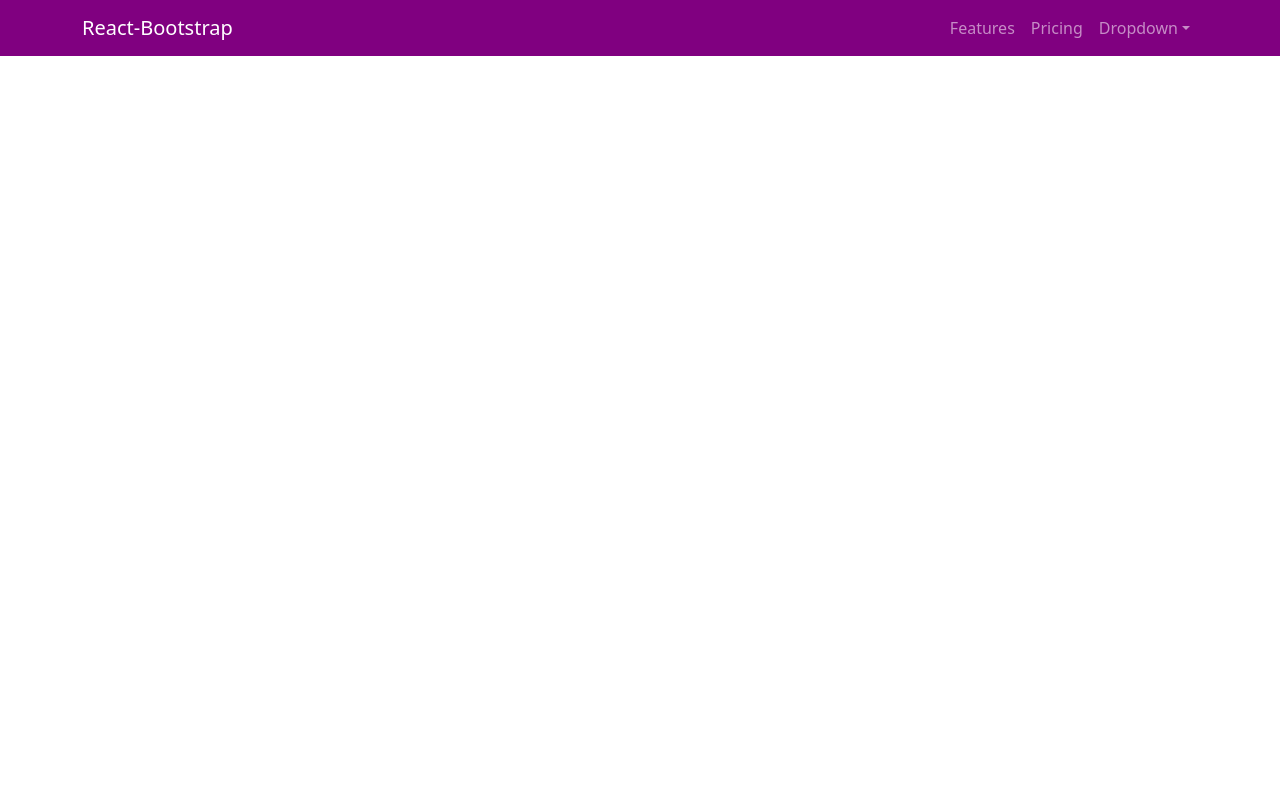
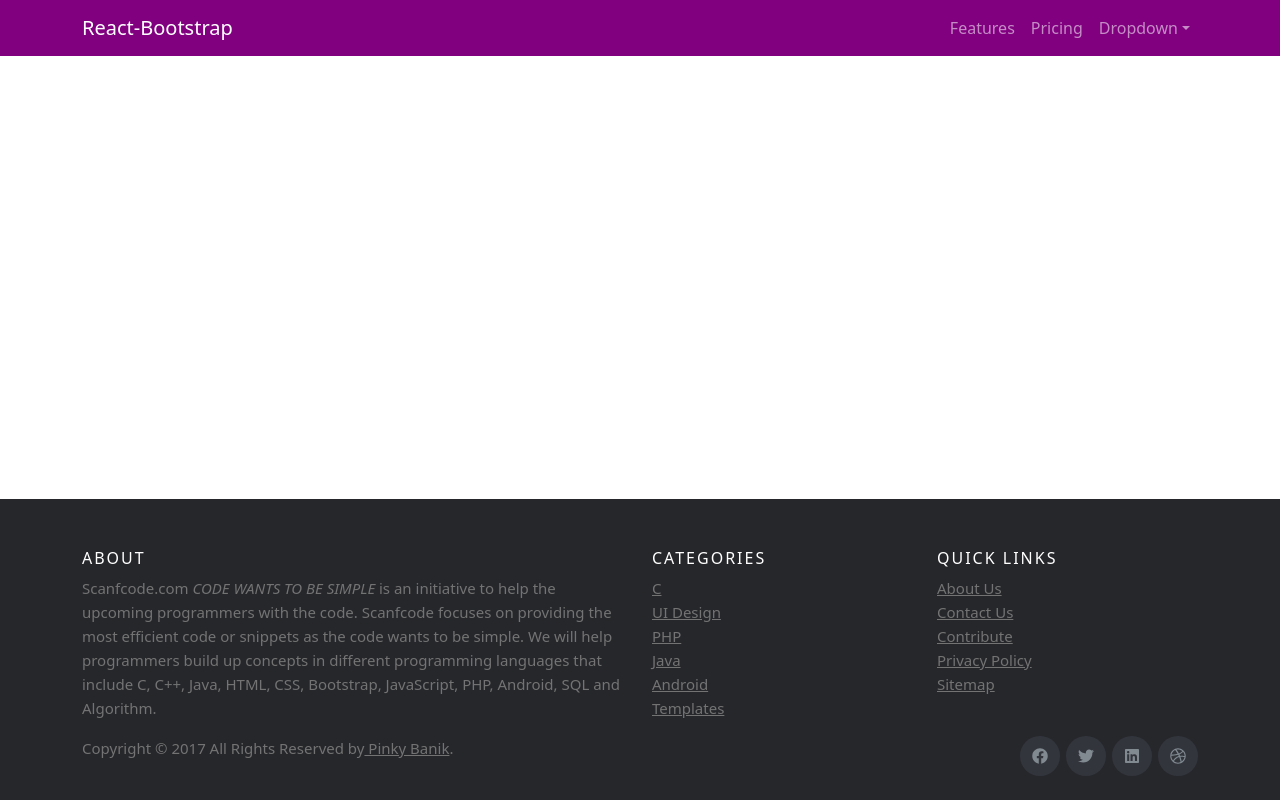
Before and after one commit to pinky-banik/music-notes, a React (Create React App) app: page / in a window 1280 px wide. Built offline with nearby package versions, Linux system fonts and the light colour scheme.

Commit message:
footer added

```diff
--- a/package.json
+++ b/package.json
@@ -3,6 +3,11 @@
   "version": "0.1.0",
   "private": true,
   "dependencies": {
+    "@fortawesome/fontawesome-svg-core": "^1.2.36",
+    "@fortawesome/free-brands-svg-icons": "^5.15.4",
+    "@fortawesome/free-regular-svg-icons": "^5.15.4",
+    "@fortawesome/free-solid-svg-icons": "^5.15.4",
+    "@fortawesome/react-fontawesome": "^0.1.15",
     "@testing-library/jest-dom": "^5.14.1",
     "@testing-library/react": "^11.2.7",
     "@testing-library/user-event": "^12.8.3",
--- a/src/App.js
+++ b/src/App.js
@@ -1,9 +1,13 @@
 import './App.css';
 import Header from './components/header/header';
+import Music from "./components/music/music";
+import Footer from './components/footer/footer';
 function App() {
   return (
     <div className="musicNotes">
       <Header></Header>
+      <Music></Music>
+      <Footer></Footer>
     </div>
   );
 }
--- a/src/components/footer/footer.css
+++ b/src/components/footer/footer.css
@@ -0,0 +1,163 @@
+.site-footer
+{
+  background-color:#26272b;
+  padding:45px 0 20px;
+  font-size:15px;
+  line-height:24px;
+  color:#737373;
+}
+.site-footer hr
+{
+  border-top-color:#bbb;
+  opacity:0.5
+}
+.site-footer hr.small
+{
+  margin:20px 0
+}
+.site-footer h6
+{
+  color:#fff;
+  font-size:16px;
+  text-transform:uppercase;
+  margin-top:5px;
+  letter-spacing:2px
+}
+.site-footer a
+{
+  color:#737373;
+}
+.site-footer a:hover
+{
+  color:#3366cc;
+  text-decoration:none;
+}
+.footer-links
+{
+  padding-left:0;
+  list-style:none
+}
+.footer-links li
+{
+  display:block
+}
+.footer-links a
+{
+  color:#737373
+}
+.footer-links a:active,.footer-links a:focus,.footer-links a:hover
+{
+  color:#3366cc;
+  text-decoration:none;
+}
+.footer-links.inline li
+{
+  display:inline-block
+}
+.site-footer .social-icons
+{
+  text-align:right
+}
+.site-footer .social-icons a
+{
+  width:40px;
+  height:40px;
+  line-height:40px;
+  margin-left:6px;
+  margin-right:0;
+  border-radius:100%;
+  background-color:#33353d
+}
+.copyright-text
+{
+  margin:0
+}
+@media (max-width:991px)
+{
+  .site-footer [class^=col-]
+  {
+    margin-bottom:30px
+  }
+}
+@media (max-width:767px)
+{
+  .site-footer
+  {
+    padding-bottom:0
+  }
+  .site-footer .copyright-text,.site-footer .social-icons
+  {
+    text-align:center
+  }
+}
+.social-icons
+{
+  padding-left:0;
+  margin-bottom:0;
+  list-style:none
+}
+.social-icons li
+{
+  display:inline-block;
+  margin-bottom:4px
+}
+.social-icons li.title
+{
+  margin-right:15px;
+  text-transform:uppercase;
+  color:#96a2b2;
+  font-weight:700;
+  font-size:13px
+}
+.social-icons a{
+  background-color:#eceeef;
+  color:#818a91;
+  font-size:16px;
+  display:inline-block;
+  line-height:44px;
+  width:44px;
+  height:44px;
+  text-align:center;
+  margin-right:8px;
+  border-radius:100%;
+  -webkit-transition:all .2s linear;
+  -o-transition:all .2s linear;
+  transition:all .2s linear
+}
+.social-icons a:active,.social-icons a:focus,.social-icons a:hover
+{
+  color:#fff;
+  background-color:#29aafe
+}
+.social-icons.size-sm a
+{
+  line-height:34px;
+  height:34px;
+  width:34px;
+  font-size:50px;
+}
+.social-icons a.facebook:hover
+{
+  background-color:#3b5998
+}
+.social-icons a.twitter:hover
+{
+  background-color:#00aced
+}
+.social-icons a.linkedin:hover
+{
+  background-color:#007bb6
+}
+.social-icons a.dribbble:hover
+{
+  background-color:#1b46d3
+}
+@media (max-width:767px)
+{
+  .social-icons li.title
+  {
+    display:block;
+    margin-right:0;
+    font-weight:600
+  }
+}
--- a/src/components/footer/footer.js
+++ b/src/components/footer/footer.js
@@ -0,0 +1,63 @@
+import React from 'react';
+import { FontAwesomeIcon } from '@fortawesome/react-fontawesome'
+import { faDribbble, faFacebook, faLinkedin, faTwitter } from '@fortawesome/free-brands-svg-icons';
+import "./footer.css";
+
+const footer = () => {
+    return (
+        <div>
+                <div class="site-footer fixed-bottom">
+                    <div class="container">
+                        <div class="row">
+                        <div class="col-sm-12 col-md-6">
+                            <h6>About</h6>
+                            <p class="text-justify">Scanfcode.com <i>CODE WANTS TO BE SIMPLE </i> is an initiative  to help the upcoming programmers with the code. Scanfcode focuses on providing the most efficient code or snippets as the code wants to be simple. We will help programmers build up concepts in different programming languages that include C, C++, Java, HTML, CSS, Bootstrap, JavaScript, PHP, Android, SQL and Algorithm.</p>
+                        </div>
+
+                        <div class="col-xs-6 col-md-3">
+                            <h6>Categories</h6>
+                            <ul class="footer-links">
+                            <li><a href="http://scanfcode.com/category/c-language/">C</a></li>
+                            <li><a href="http://scanfcode.com/category/front-end-development/">UI Design</a></li>
+                            <li><a href="http://scanfcode.com/category/back-end-development/">PHP</a></li>
+                            <li><a href="http://scanfcode.com/category/java-programming-language/">Java</a></li>
+                            <li><a href="http://scanfcode.com/category/android/">Android</a></li>
+                            <li><a href="http://scanfcode.com/category/templates/">Templates</a></li>
+                            </ul>
+                        </div>
+
+                        <div class="col-xs-6 col-md-3">
+                            <h6>Quick Links</h6>
+                            <ul class="footer-links">
+                            <li><a href="http://scanfcode.com/about/">About Us</a></li>
+                            <li><a href="http://scanfcode.com/contact/">Contact Us</a></li>
+                            <li><a href="http://scanfcode.com/contribute-at-scanfcode/">Contribute</a></li>
+                            <li><a href="http://scanfcode.com/privacy-policy/">Privacy Policy</a></li>
+                            <li><a href="http://scanfcode.com/sitemap/">Sitemap</a></li>
+                            </ul>
+                        </div>
+                    <div class="container">
+                        <div class="row">
+                        <div class="col-md-8 col-sm-6 col-xs-12">
+                            <p class="copyright-text">Copyright &copy; 2017 All Rights Reserved by
+                        <a href="#"> Pinky Banik</a>.
+                            </p>
+                        </div>
+                        <div class="col-md-4 col-sm-6 col-xs-12">
+                            <ul class="social-icons">
+                            <li><a class="facebook" href="#home"> <FontAwesomeIcon icon={faFacebook} /></a></li>
+                            <li><a class="twitter" href="#"><FontAwesomeIcon icon={faTwitter} /></a></li>
+                            <li><a class="dribbble" href="#"><FontAwesomeIcon icon={faLinkedin} /></a></li>
+                            <li><a class="linkedin" href="#"><FontAwesomeIcon icon={faDribbble} /></a></li>
+                            </ul>
+                        </div>
+                        </div>
+                    </div>
+                </div>
+                </div>
+                </div>
+        </div>
+    );
+};
+
+export default footer;
--- a/src/components/header/header.js
+++ b/src/components/header/header.js
@@ -9,7 +9,7 @@
 const header = () => {
     return (
         <div className="header">
-                <Navbar  className ="color-nav" collapseOnSelect expand="lg"  variant="dark">
+                <Navbar fixed="top" className ="color-nav"  collapseOnSelect expand="lg"  variant="dark">
                 <Container>
                 <Navbar.Brand href="#home">React-Bootstrap</Navbar.Brand>
                 <Navbar.Toggle aria-controls="responsive-navbar-nav" />
--- a/src/components/music/music.js
+++ b/src/components/music/music.js
@@ -0,0 +1,13 @@
+import React from 'react';
+
+const music = () => {
+    return (
+        <div>
+
+
+
+        </div>
+    );
+};
+
+export default music;
```
Also changed, not shown: 2 other files (tests, documents, lock files or other folders).
